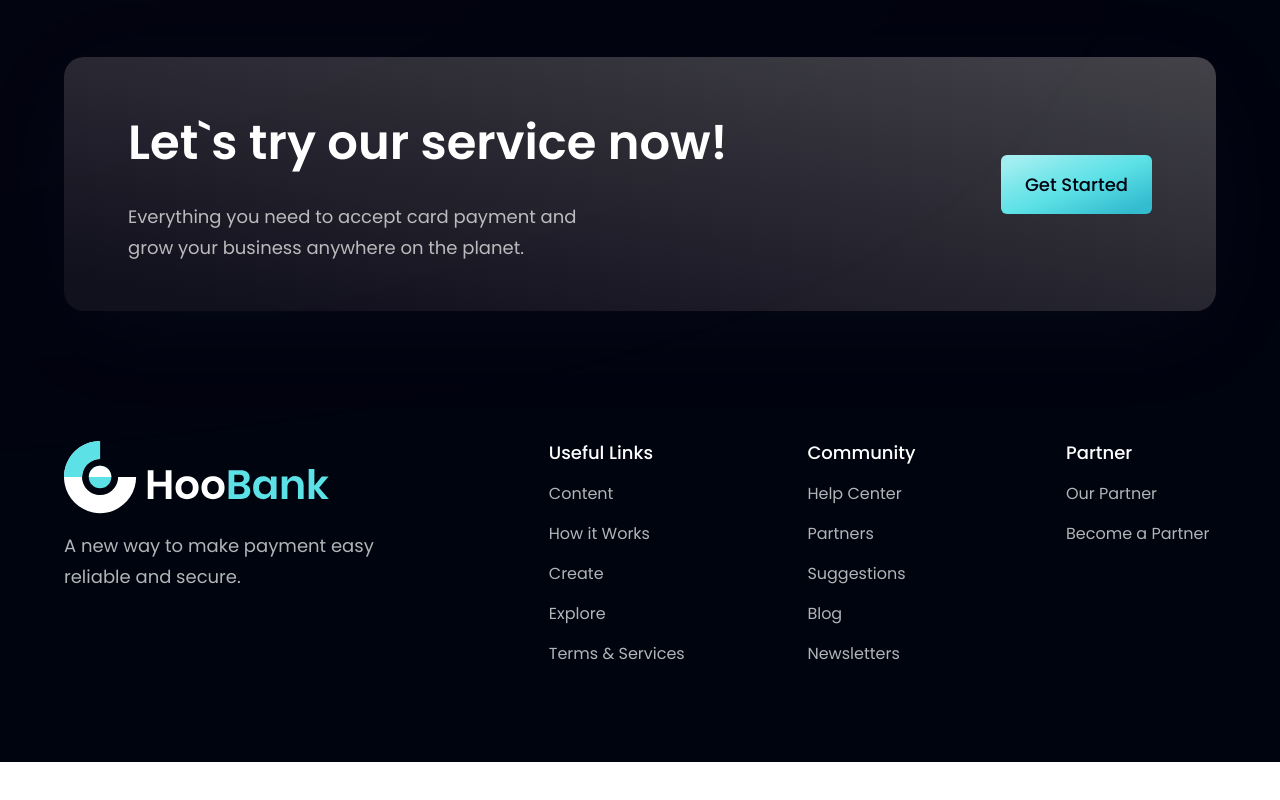
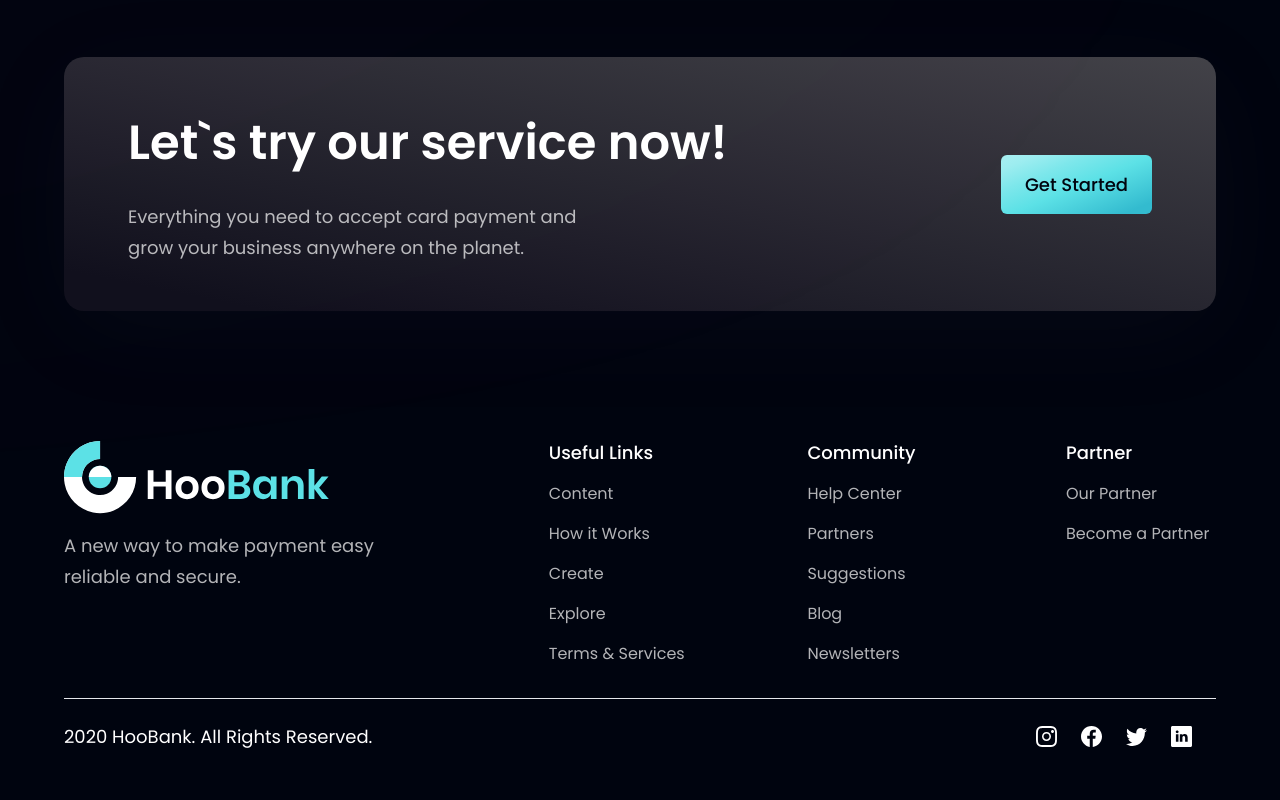
Before and after one commit to MdAbbas110/bank_modern_app, a React (Vite) app in the folder bank_modern_app/: page / in a window 1280 px wide. Shown: the part 2902-3702 px from the top of the page. Before the commit the page ends 3664 px from the top, so only its background shows below. Built offline with nearby package versions, Linux system fonts and the light colour scheme.

Commit message:
footer with icons

```diff
--- a/bank_modern_app/src/components/Footer.jsx
+++ b/bank_modern_app/src/components/Footer.jsx
@@ -41,6 +41,24 @@
         ))}
       </div>
     </div>
+    {/* last part of footer  */}
+    <div className='w-full flex justify-between items-center md:flex-row flex-col pt-6 border-t-[1px] border-t-[#3f3r45]'>
+      <p className='font-poppins font-normal text-center text-[18px] leading-[27px] text-white'>
+        2020 HooBank. All Rights Reserved.
+      </p>
+      <div className='flex flex-row md:mt-0 mt-6'>
+        {socialMedia.map((social, index) => (
+          <img
+            src={social.icon}
+            key={social.id}
+            alt='icon'
+            className={`w-[21px] h-[21px] object-contain cursor-pointer ${
+              index !== social.length - 1 ? 'mr-6' : 'mr-0'
+            } `}
+          />
+        ))}
+      </div>
+    </div>
   </section>
 );
 
```
